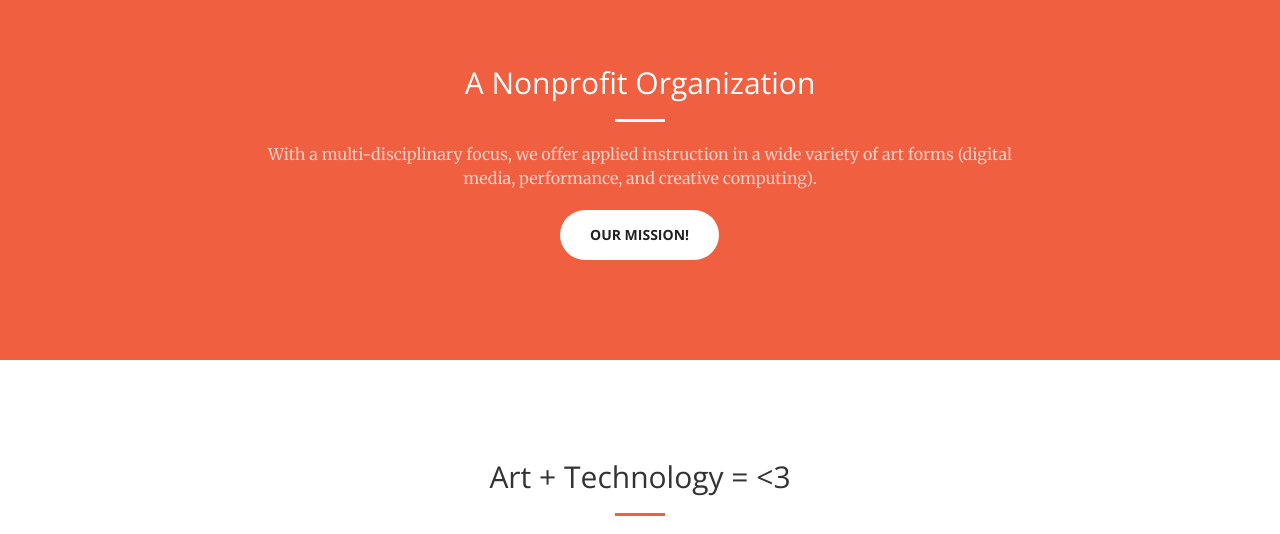
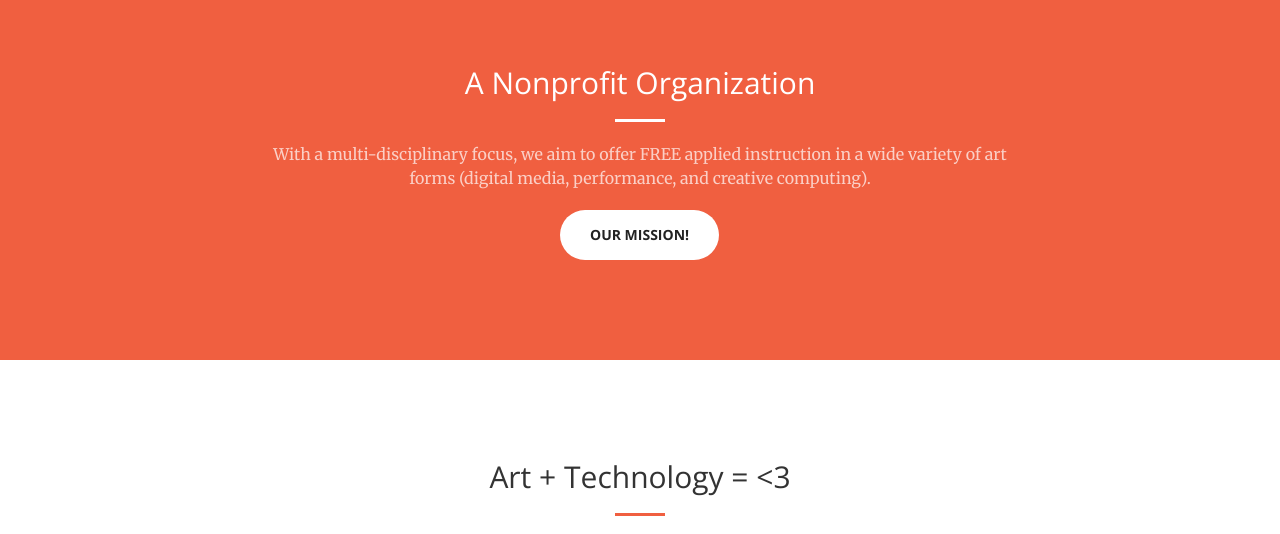
Before and after one commit to cultureexperiment/cultureexperiment.github.io, a website: page index.html in a window 1280 px wide. Shown: the part 834-1368 px from the top of the page. Drawn offline with nearby package versions, Linux system fonts and the light colour scheme.

Commit message:
Edited some text

```diff
--- a/index.html
+++ b/index.html
@@ -82,7 +82,7 @@
                 <div class="col-lg-8 col-lg-offset-2 text-center">
                     <h2 class="section-heading">A Nonprofit Organization</h2>
                     <hr class="light">
-                    <p class="text-faded">With a multi-disciplinary focus, we offer applied instruction in a wide variety of art forms (digital media, performance, and creative computing).</p>
+                    <p class="text-faded">With a multi-disciplinary focus, we aim to offer FREE applied instruction in a wide variety of art forms (digital media, performance, and creative computing).</p>
                     <a href="#services" class="page-scroll btn btn-default btn-xl sr-button">Our Mission!</a>
                 </div>
             </div>
```
